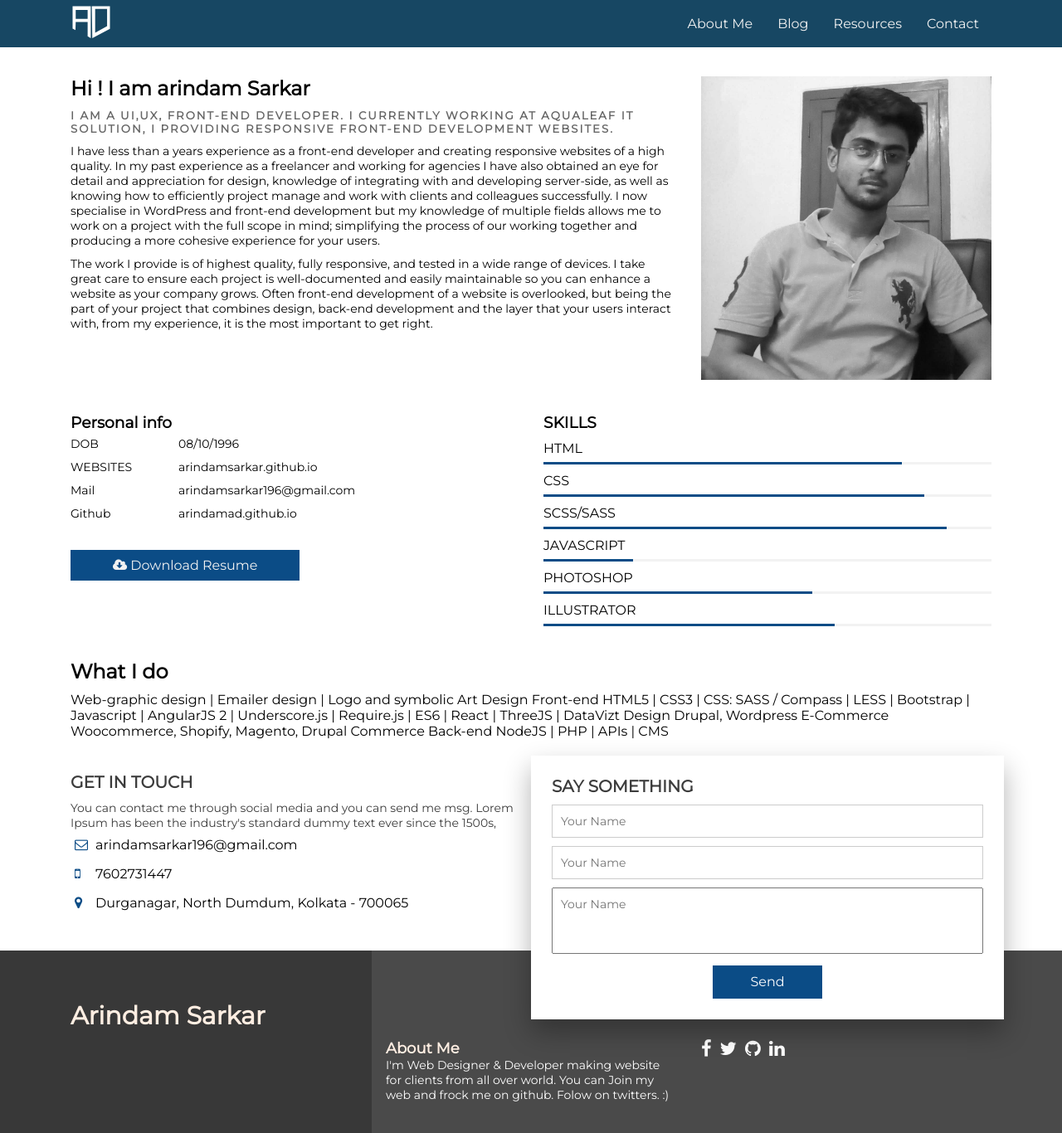
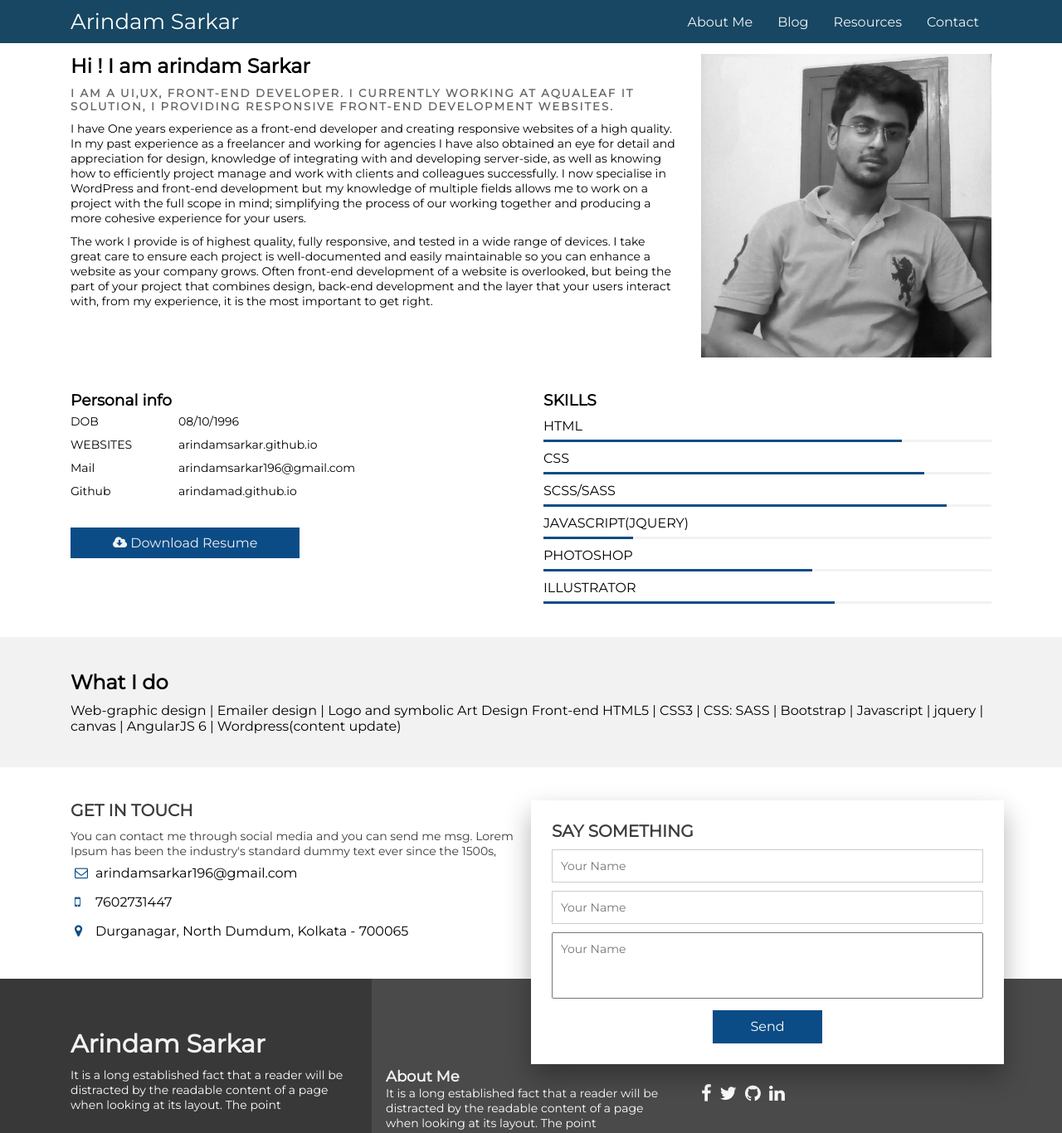
Before and after one commit to arindamad/arindamad.github.io, a plain HTML site: page index.html in a window 1280 px wide. Shown: the top 1366 px of the page at 83% size. Drawn offline with nearby package versions, Linux system fonts and the light colour scheme.

Commit message:
update some data

```diff
--- a/index.html
+++ b/index.html
@@ -6,6 +6,7 @@
     <meta http-equiv="X-UA-Compatible" content="ie=edge">
     <title>Arindam Sarkar</title>
     <link href="https://fonts.googleapis.com/css?family=Montserrat" rel="stylesheet">
+    <link rel="stylesheet" href="css/animate.css">
     <link rel="stylesheet" href="css/app.css">
     <link rel="stylesheet" href="css/font-awesome.min.css">
 </head>
@@ -14,14 +15,7 @@
         <div class="container">
             <div class="row">
                 <div class="col-lg col-md">
-                    <div class="logo">
-                        <svg version="1.1" id="Layer_1" xmlns="http://www.w3.org/2000/svg" xmlns:xlink="http://www.w3.org/1999/xlink" x="0px" y="0px" viewBox="0 0 16 16" enable-background="new 0 0 16 16" xml:space="preserve">
-                            <g id="Layer_2">
-                                <path fill="#FFFFFF" d="M15.2,2.4v8.7l-6.8,3.6L8.2,2.4H15.2z M9.5,12.6l4.6-2.5V3.4H9.5V12.6z"></path>
-                            </g>
-                            <path fill="#FFFFFF" d="M1.9,11.6L0.8,11V2.4h7v12.3L6.6,14V8.5H2L1.9,11.6z M2,7.3h4.6V3.8H2V7.3z"></path>
-                        </svg>
-                    </div>
+                    <div class="logo">Arindam Sarkar</div>
                 </div>
                 <div class="col-lg-auto col-md-auto align-self-center">
                     <nav>
@@ -46,7 +40,7 @@
                     <div class="myDetail">
                         <h2>Hi ! I am arindam Sarkar</h2>
                         <h5>I AM A UI,UX, FRONT-END DEVELOPER. I Currently working at Aqualeaf It Solution, I PROVIDING RESPONSIVE FRONT-END DEVELOPMENT WEBSITES.</h5>
-                        <p>I have less than a years experience as a front-end developer and creating responsive websites of a high quality. In my past experience as a freelancer and working for agencies I have also obtained an eye for detail and appreciation for design, knowledge of integrating with and developing server-side, as well as knowing how to efficiently project manage and work with clients and colleagues successfully. I now specialise in WordPress and front-end development but my knowledge of multiple fields allows me to work on a project with the full scope in mind; simplifying the process of our working together and producing a more cohesive experience for your users.</p>
+                        <p>I have One years experience as a front-end developer and creating responsive websites of a high quality. In my past experience as a freelancer and working for agencies I have also obtained an eye for detail and appreciation for design, knowledge of integrating with and developing server-side, as well as knowing how to efficiently project manage and work with clients and colleagues successfully. I now specialise in WordPress and front-end development but my knowledge of multiple fields allows me to work on a project with the full scope in mind; simplifying the process of our working together and producing a more cohesive experience for your users.</p>
                         <p>The work I provide is of highest quality, fully responsive, and tested in a wide range of devices. I take great care to ensure each project is well-documented and easily maintainable so you can enhance a website as your company grows. Often front-end development of a website is overlooked, but being the part of your project that combines design, back-end development and the layer that your users interact with, from my experience, it is the most important to get right.</p>
                     </div>
                 </div>
@@ -77,7 +71,7 @@
                             <li>arindamad.github.io</li>
                         </ul>
                         <div class="resume">
-                            <a href="https://docs.google.com/document/d/1RvGIPn1hCwAYANoUWhTVPqJd3bCY-_kpox3NkUZjdTc/edit?usp=sharing" class="downloadResume" target="_blank"><i class="fa fa-cloud-download" aria-hidden="true"></i> Download Resume</a>
+                            <a href="https://docs.google.com/document/d/1JQyM3dd8aUd6qPXimkF72KsH92__oahN4SBr4p7oMpA/edit?usp=sharing" class="downloadResume" target="_blank"><i class="fa fa-cloud-download" aria-hidden="true"></i> Download Resume</a>
                         </div>
                     </div>
                 </div>
@@ -88,7 +82,7 @@
                             <li class="html">html</li>
                             <li class="css">css</li>
                             <li class="scss">scss/sass</li>
-                            <li class="javascript">Javascript</li>
+                            <li class="javascript">Javascript(jQuery)</li>
                             <li class="photoshop">photoshop</li>
                             <li class="illustrator">illustrator</li>
                         </ul>
@@ -107,12 +101,11 @@
                     <p>
                       Web-graphic design | Emailer design | Logo and symbolic Art Design
                       Front-end
-                      HTML5 | CSS3 | CSS: SASS / Compass | LESS | Bootstrap | Javascript | AngularJS 2 | Underscore.js | Require.js | ES6 | React | ThreeJS | DataVizt Design
-                      Drupal, Wordpress
-                    E-Commerce
-                    Woocommerce, Shopify, Magento, Drupal Commerce
-                    Back-end
-                    NodeJS | PHP | APIs | CMS
+                      HTML5 | CSS3 | CSS: SASS | Bootstrap | Javascript | jquery | canvas |  AngularJS 6 |
+                      Wordpress(content update)
+
+
+
 
                     </p>
                 </div>
@@ -192,11 +185,11 @@
                         </div>
                         </div>
                         <div class="col-lg-4">
-                        <p>&nbsp; </p>
+                        <p>It is a long established fact that a reader will be distracted by the readable content of a page when looking at its layout. The point </p>
                         </div>
                         <div class="col-lg-4">
                         <h3 class="smallHeading">About Me</h3>
-                        <p>I'm Web Designer &amp; Developer making website for clients from all over world. You can Join my web and frock me on github. Folow on twitters. :)</p>
+                        <p>It is a long established fact that a reader will be distracted by the readable content of a page when looking at its layout. The point </p>
                         </div>
                         <div class="col-lg-4">
                         <div class="socialGroup">
--- a/scss/2-laouts/_about.scss
+++ b/scss/2-laouts/_about.scss
@@ -70,7 +70,7 @@
                 width: 85%;
             }
             li.javascript::before{
-                width: 20%;
+                width: 80%;
             }
             li.photoshop::before{
                 width: 60%;
--- a/scss/2-laouts/_contactMe.sass
+++ b/scss/2-laouts/_contactMe.sass
@@ -3,7 +3,7 @@
   .saySomething
     width: 100%
     position: absolute
-    top: -20px
+    top: 0px
     left: 0
     background: #fff
     padding: 25px
--- a/scss/2-laouts/_footer.sass
+++ b/scss/2-laouts/_footer.sass
@@ -1,10 +1,11 @@
-footer
+.topFooter
   background: #4a4a4a
+  padding: 60px 0 50px
   position: relative
   z-index: 2
   .smallHeading
     font-size: 18px
-    color: #ffeee2
+    color: #f2f2f2
   .socialGroup
     ul
       display: flex
@@ -24,11 +25,20 @@ footer
 
   h2
     font-size: 30px
-    color: #ffeee2
+    color: #f2f2f2
   p
     color: #fff
     font-size: 14px
 
+.topFooter::after
+  content: ""
+  width: 35%
+  height: 100%
+  background: #383838
+  top: 0
+  left: 0
+  position: absolute
+  z-index: -1
 .myInput
   border: 1px solid #ccc
   width: 100%
@@ -61,19 +71,9 @@ footer
   width: 100%
   padding: 10px
 
-.topFooter
-  padding: 60px 0 50px
-.topFooter:after
-  content: ""
-  width: 35%
-  height: 100%
-  background: #383838
-  top: 0
-  left: 0
-  position: absolute
-  z-index: -1
-
 .bottomFooter
   background: #2d2d2d
   color: #969595
   padding: 15px 0
+.socialGroup
+  margin-top: 20px
--- a/scss/2-laouts/_header.scss
+++ b/scss/2-laouts/_header.scss
@@ -1,17 +1,14 @@
 header{
     background: #174763;
-    // padding: 10px 0;
-    position: absolute;
+    padding: 10px 0;
+    position: fixed;
     top: 0;
     left: 0;
     width: 100%;
-    z-index: 6;
+    z-index: 9999999;
     .logo{
         font-size: 26px;
         color: #ffffff;
-        svg{
-            width: 50px;
-        }
     }
     nav{
         ul{
@@ -32,7 +29,8 @@ header{
             }
         }
     }
+    .hamb{
+        display: none;
+        color: #ffffff;
+    }
 }
-.hamb{
-    display: none;
-}
--- a/scss/2-laouts/_intro.scss
+++ b/scss/2-laouts/_intro.scss
@@ -1,6 +1,6 @@
 #intro{
     padding: 40px 0;
-    margin-top: 52px;
+    margin-top: 25px;
     .profileImg{
         width: 100%;
         height: 100%;
--- a/scss/2-laouts/_laouts.dir.scss
+++ b/scss/2-laouts/_laouts.dir.scss
@@ -2,5 +2,7 @@
 @import 'intro';
 @import 'about';
 @import 'skill';
+@import 'whatIdo';
 @import 'contactMe';
 @import 'footer';
+@import 'media'
```
Also changed, not shown: css/app.css, 1 other file.
